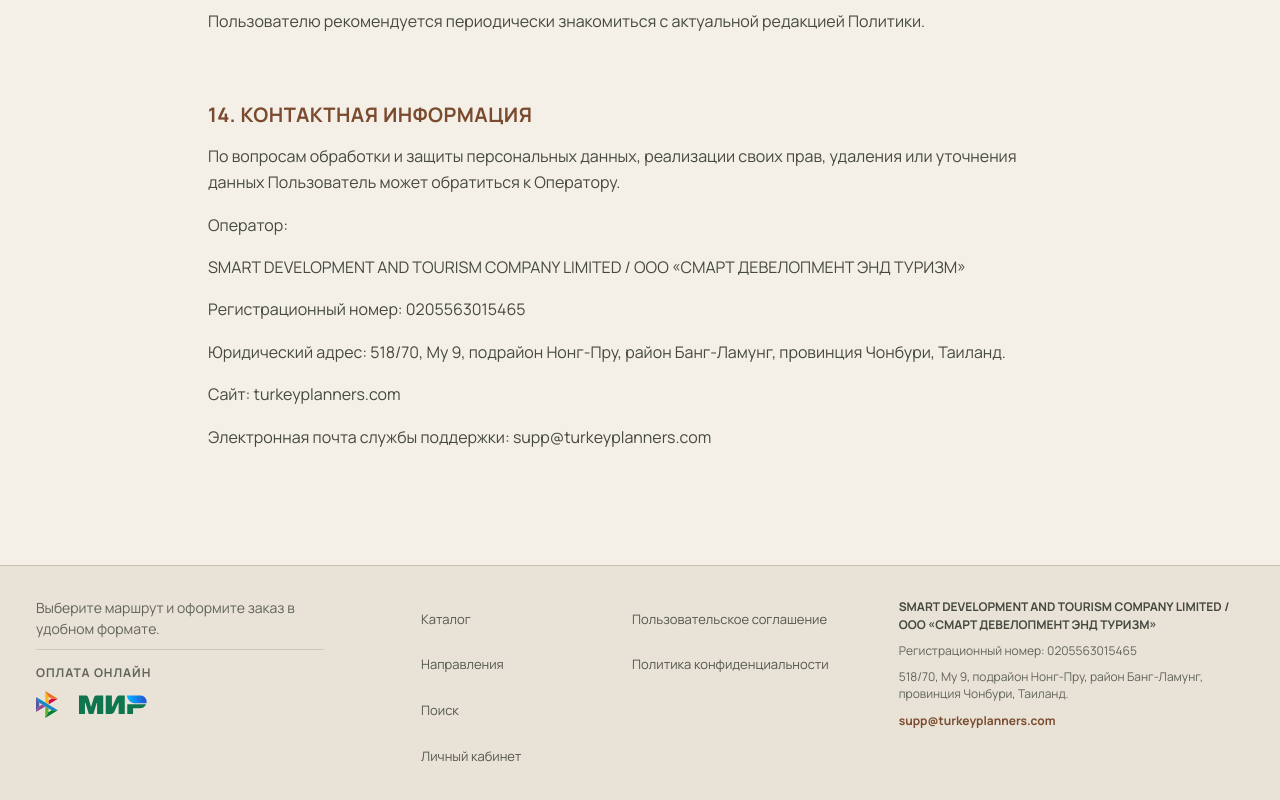
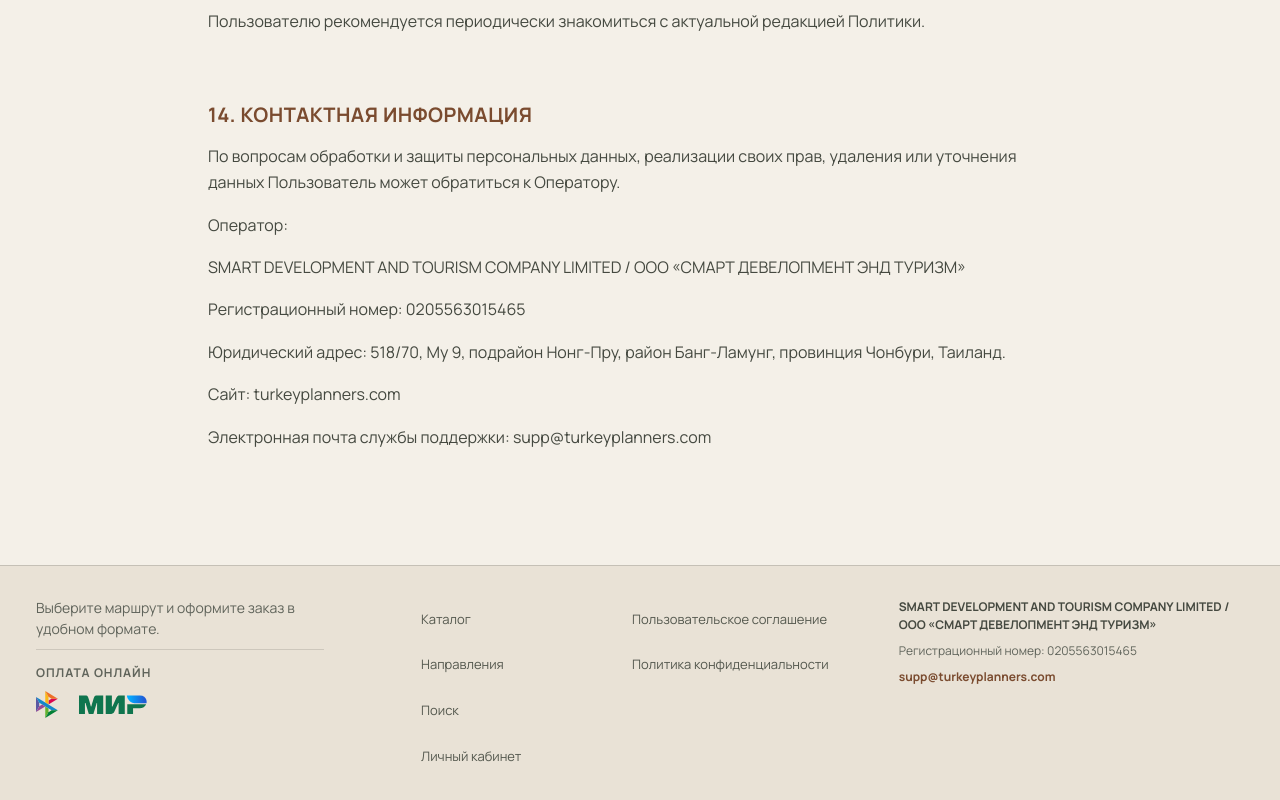
Before and after one commit to TorentoFlag/turkey, a Next.js app in the folder frontend/: page /legal/privacy in a window 1280 px wide. Shown: the part 8192-8992 px from the top of the page. Built offline with nearby package versions, Linux system fonts and the light colour scheme; no server answers.

Commit message:
fix(frontend): hide company address in footers

```diff
--- a/frontend/src/app/page.tsx
+++ b/frontend/src/app/page.tsx
@@ -313,7 +313,6 @@
             <span>Реквизиты компании</span>
             <strong>{siteConfig.legalCompanyName}</strong>
             <p>Регистрационный номер: {siteConfig.registrationNumber}</p>
-            <p>{siteConfig.legalAddress}</p>
             <a href={`mailto:${siteConfig.supportEmail}`}>{siteConfig.supportEmail}</a>
           </div>
           <div className="footer-meta" data-reveal>
--- a/frontend/src/components/marketplace/MarketplaceFooter.tsx
+++ b/frontend/src/components/marketplace/MarketplaceFooter.tsx
@@ -51,7 +51,6 @@
           <section aria-label="Реквизиты компании" className={styles.footerCompany}>
             <p>{siteConfig.legalCompanyName}</p>
             <p>Регистрационный номер: {siteConfig.registrationNumber}</p>
-            <p>{siteConfig.legalAddress}</p>
             <a href={`mailto:${siteConfig.supportEmail}`}>{siteConfig.supportEmail}</a>
           </section>
         </div>
```
Also changed, not shown: 1 other file (tests, documents, lock files or other folders).
